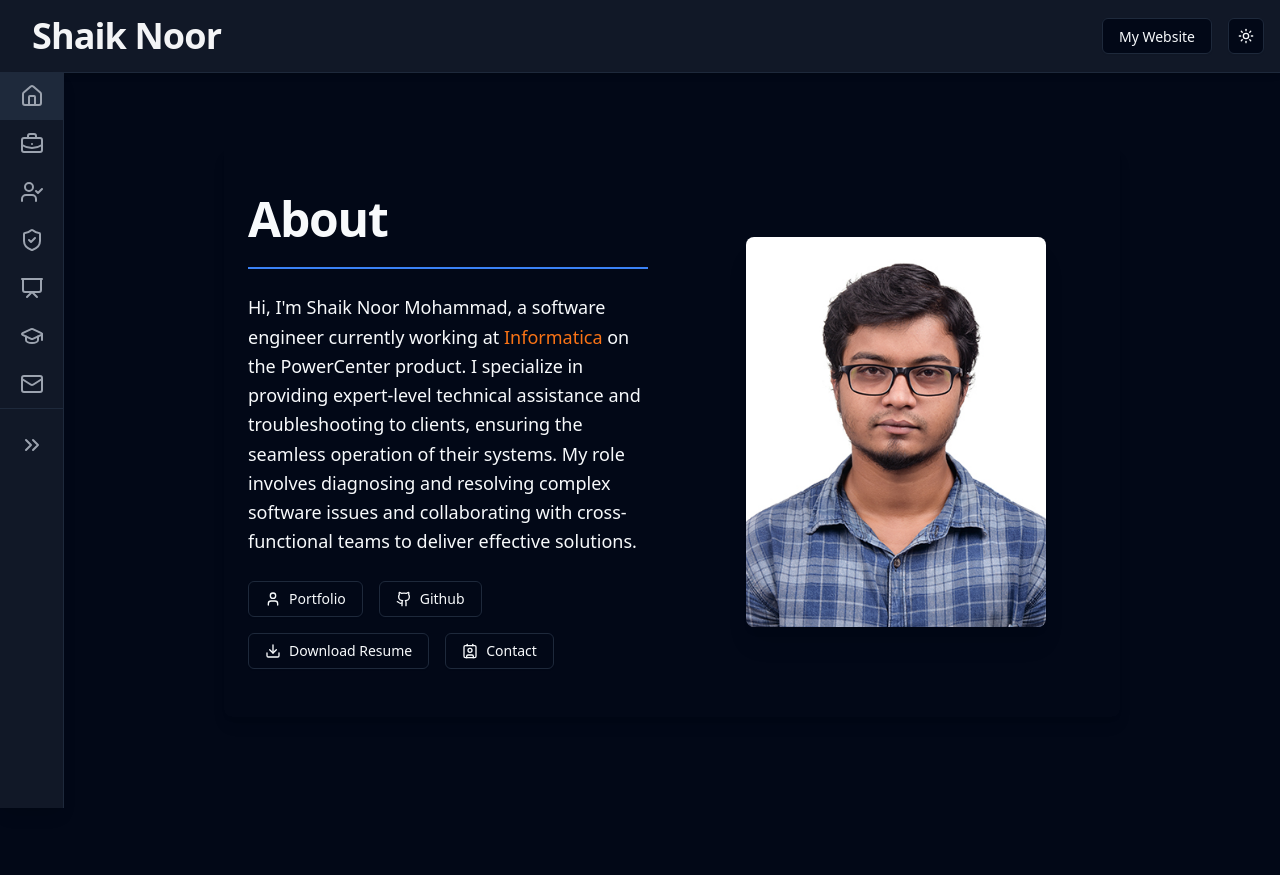
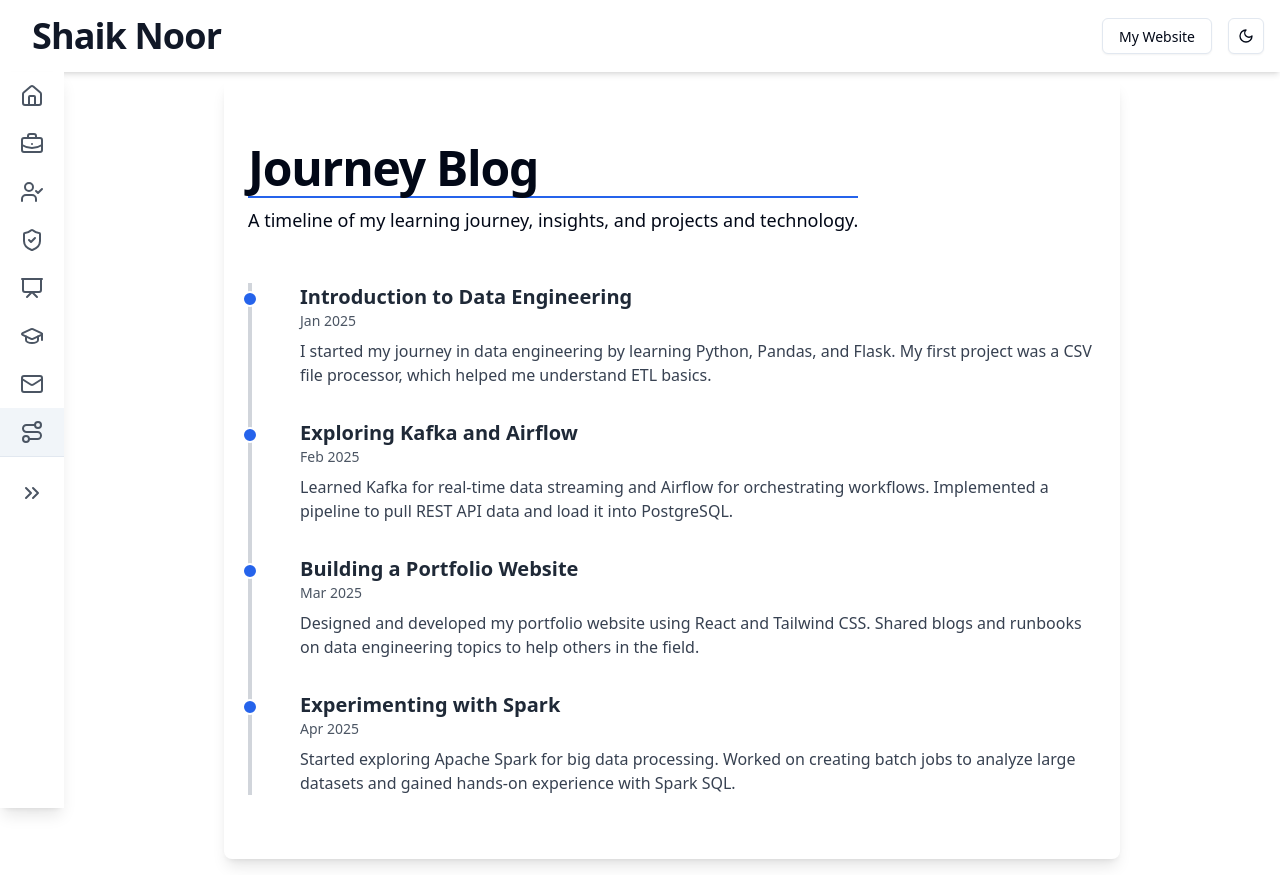
Before and after one commit to shaik-noor/resume, a React (Vite) app: page /journey-blog in a window 1280 px wide. Before the commit this address led to /. Before the commit the page ends 800 px from the top, so only its background shows below. Built offline with nearby package versions, Linux system fonts and the light colour scheme.

Commit message:
updates
adding new page journey blog, updating the certificates, updated the sidebar, updated the theme to light as default

```diff
--- a/src/App.tsx
+++ b/src/App.tsx
@@ -12,6 +12,7 @@ import Certificates from "./pages/Certificates";
 import Projects from "./pages/Projects.tsx";
 import Education from "./pages/Education";
 import Contact from "./pages/Contact";
+import JourneyBlog from "@/pages/JourneyBlog .tsx";
 
 // Lazy load pages
 const Home = React.lazy(() => import("./pages/About.tsx"));
@@ -34,7 +35,7 @@ function App() {
   };
 
   return (
-      <ThemeProvider defaultTheme="dark" storageKey="vite-ui-theme">
+      <ThemeProvider defaultTheme="light" storageKey="vite-ui-theme">
         <div className="flex">
           {/* Sidebar */}
           <Sidebar
@@ -70,6 +71,7 @@ function App() {
                     <Route path="/projects" element={<Projects />} />
                     <Route path="/education" element={<Education />} />
                     <Route path="/contact" element={<Contact />} />
+                    <Route path="/journey-blog" element={<JourneyBlog />} />
                   </Routes>
                 </Suspense>
               </div>
--- a/src/components/Sidebar.tsx
+++ b/src/components/Sidebar.tsx
@@ -9,6 +9,7 @@ import {
   Mail, Presentation,
   ShieldCheckIcon,
   UserCheck,
+  Route,
 } from "lucide-react";
 
 import {
@@ -220,6 +221,13 @@ function SidebarLinks({
           isSidebarOpen={isSidebarOpen}
           onClick={handleLinkClick}
         />
+        <SidebarLink
+            to="/journey-blog"
+            icon={<Route className="text-gray-600 dark:text-gray-400" />}
+            label="Journey Blog"
+            isSidebarOpen={isSidebarOpen}
+            onClick={handleLinkClick}
+        />
       </nav>
     </TooltipProvider>
   );
--- a/src/pages/About.tsx
+++ b/src/pages/About.tsx
@@ -18,8 +18,8 @@ export default function About() {
                   About
                 </h1>
                 <hr className="mb-2 mt-1 h-0.5 bg-primary border-none"/>
-                <p className="text-lg leading-relaxed">
-                  Hi, I&apos;m Shaik Noor Mohammad, a software engineer currently
+                <p className="text-lg leading-relaxed text-gray-600 dark:text-gray-400">
+                  Hi, I&apos;m Shaik Noor Mohammad, a software engineer with over 5 years of experience currently
                   working at{" "}
                   <span className="text-orange-500">Informatica</span> on the
                   PowerCenter product. I specialize in providing expert-level
--- a/src/pages/Certificates.tsx
+++ b/src/pages/Certificates.tsx
@@ -1,28 +1,80 @@
+const Certificates = () => {
+    const certificates = [
+        {
+            title: "Unix Essential Training",
+            image: "https://media.licdn.com/dms/image/v2/C561FAQFu1lxImX03fw/feedshare-document-cover-images_1280/feedshare-document-cover-images_1280/0/1659644691818?e=1737777600&v=beta&t=-XOrrGTbNY4BlB26gb1Q7p6bTjDOChuyNXsjd8cxfX0",
+            link: "https://www.linkedin.com/learning/certificates/cf4c365df01bca16733b77fdf2bc677a06d979acb3788a3f99a085e5a6741294?lipi=urn%3Ali%3Apage%3Ad_flagship3_profile_view_base_certifications_details%3BPmDhBcr9RJKUgW0zwGu1Ng%3D%3D",
+            description: "Learned the basic of working in linux os and using linux for daily activities.",
+            skills: ["Unix", "Linux"],
+        },
+        {
+            title: "Programming with JavaScript",
+            image: "https://s3.amazonaws.com/coursera_assets/meta_images/generated/CERTIFICATE_LANDING_PAGE/CERTIFICATE_LANDING_PAGE~QL5K32N2R2BY/CERTIFICATE_LANDING_PAGE~QL5K32N2R2BY.jpeg",
+            link: "https://coursera.org/share/9cf2c0e12fb114548bc544deca3ad5c0",
+            description: "Learned the basics of JavaScript and how it is used to build web applications.",
+            skills: ["JavaScript", "Web Development"],
+        },
+        {
+            title: "Python for Data Science, AI & Development",
+            image: "https://s3.amazonaws.com/coursera_assets/meta_images/generated/CERTIFICATE_LANDING_PAGE/CERTIFICATE_LANDING_PAGE~MS5SBOSEKEF0/CERTIFICATE_LANDING_PAGE~MS5SBOSEKEF0.jpeg",
+            link: "https://coursera.org/share/e3b62b29e6198c25263c839ebc6464eb",
+            description: "Gained a strong foundation in Python programming, delving into functions, objects, loops, classes, and other core concepts.",
+            skills: ["Python", "Data Engineering"],
+        },
+    ];
 
-const Certificates = () => {
     return (
         <main className="flex items-center justify-center py-10">
             <div className="container mx-auto px-6 py-6">
-              {/* How It Works Section */}
-              <section className="space-y-12">
+                {/* Header Section */}
+                <section className="space-y-12 mb-12">
                     <div className="flex flex-col items-center justify-between gap-6 md:flex-row">
-                      {/* About Section */}
                         <div className="text-center md:text-left">
                             <h1 className="scroll-m-20 text-4xl font-extrabold tracking-tight lg:text-5xl">
                                 Certificates
                             </h1>
-                          <hr className="mb-2 mt-1 h-0.5 bg-primary border-none"/>
+                            <hr className="mb-2 mt-1 h-0.5 bg-primary border-none" />
                             <p className="text-lg leading-relaxed">
+                                A showcase of my professional certifications, along with the skills and knowledge gained.
+                            </p>
+                        </div>
+                    </div>
+                </section>
 
-                          </p>
-
+                {/* Certificates Section */}
+                <section className="grid grid-cols-1 sm:grid-cols-2 lg:grid-cols-2 gap-8">
+                    {certificates.map((certificate, index) => (
+                        <div
+                            key={index}
+                            className="bg-white dark:bg-gray-800 rounded-lg shadow-lg p-6 transition-transform hover:scale-105"
+                        >
+                            {/* Certificate Image */}
+                            <a href={certificate.link} target="_blank" rel="noopener noreferrer">
+                                <img
+                                    src={certificate.image}
+                                    alt={certificate.title}
+                                    className="w-full object-cover rounded-t-lg mb-4"
+                                />
+                            </a>
+                            {/* Certificate Details */}
+                            <h3 className="text-xl font-semibold text-gray-800 dark:text-gray-100">
+                                {certificate.title}
+                            </h3>
+                            <p className="text-gray-600 dark:text-gray-400 mt-2">{certificate.description}</p>
+                            <div className="mt-4">
+                                <h4 className="font-medium text-gray-800 dark:text-gray-100">Skills Gained:</h4>
+                                <ul className="list-disc ml-5 text-gray-600 dark:text-gray-400">
+                                    {certificate.skills.map((skill, i) => (
+                                        <li key={i}>{skill}</li>
+                                    ))}
+                                </ul>
                             </div>
-
                         </div>
+                    ))}
                 </section>
             </div>
         </main>
-  )
-}
+    );
+};
 
-export default Certificates
+export default Certificates;
--- /dev/null
+++ b/src/pages/JourneyBlog .tsx
@@ -0,0 +1,74 @@
+const JourneyBlog = () => {
+    const blogs = [
+        {
+            title: "Introduction to Data Engineering",
+            date: "Jan 2025",
+            description:
+                "I started my journey in data engineering by learning Python, Pandas, and Flask. My first project was a CSV file processor, which helped me understand ETL basics.",
+        },
+        {
+            title: "Exploring Kafka and Airflow",
+            date: "Feb 2025",
+            description:
+                "Learned Kafka for real-time data streaming and Airflow for orchestrating workflows. Implemented a pipeline to pull REST API data and load it into PostgreSQL.",
+        },
+        {
+            title: "Building a Portfolio Website",
+            date: "Mar 2025",
+            description:
+                "Designed and developed my portfolio website using React and Tailwind CSS. Shared blogs and runbooks on data engineering topics to help others in the field.",
+        },
+        {
+            title: "Experimenting with Spark",
+            date: "Apr 2025",
+            description:
+                "Started exploring Apache Spark for big data processing. Worked on creating batch jobs to analyze large datasets and gained hands-on experience with Spark SQL.",
+        },
+    ];
+
+    return (
+        <main className="flex items-center justify-center py-10">
+            <div className="container mx-auto px-6 py-6">
+                {/* Header Section */}
+                <section className="space-y-12 mb-12">
+                    <div className="flex flex-col items-center justify-between gap-6 md:flex-row">
+                        <div className="text-center md:text-left">
+                            <h1 className="scroll-m-20 text-4xl font-extrabold tracking-tight lg:text-5xl">
+                                Journey Blog
+                            </h1>
+                            <hr className="mb-2 mt-1 h-0.5 bg-primary border-none" />
+                            <p className="text-lg leading-relaxed">
+                                A timeline of my learning journey, insights, and projects and technology.
+                            </p>
+                        </div>
+                    </div>
+                </section>
+
+                {/* Timeline Section */}
+                <section className="relative">
+                    <div className="relative border-l-4 border-gray-300 dark:border-gray-600">
+                        {blogs.map((blog, index) => (
+                            <div key={index} className="flex items-start gap-6 mb-8 last:mb-0">
+                                {/* Timeline Marker */}
+                                <div className="relative">
+                                    <div className="absolute top-2 -left-[10px] h-4 w-4 bg-primary rounded-full border-2 border-white dark:border-gray-900"></div>
+                                </div>
+
+                                {/* Content */}
+                                <div className="ml-6">
+                                    <h3 className="text-xl font-semibold text-gray-800 dark:text-gray-100">
+                                        {blog.title}
+                                    </h3>
+                                    <p className="text-sm text-gray-600 dark:text-gray-400">{blog.date}</p>
+                                    <p className="mt-2 text-gray-700 dark:text-gray-300">{blog.description}</p>
+                                </div>
+                            </div>
+                        ))}
+                    </div>
+                </section>
+            </div>
+        </main>
+    );
+};
+
+export default JourneyBlog;
```
Also changed, not shown: 1 other file (tests, documents, lock files or other folders). Lines whose indentation alone changed are shown as unchanged.
